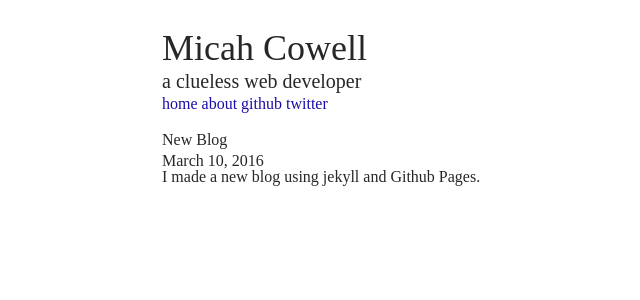
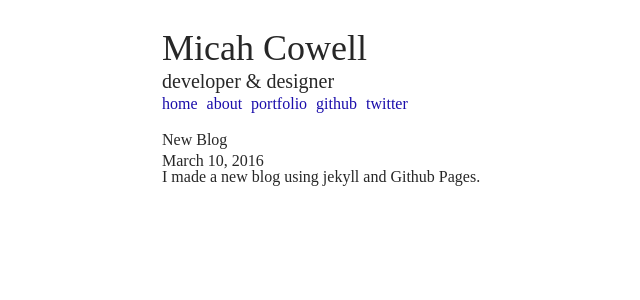
Before and after one commit to maxhumber/maxhumber.com, a Jekyll site: the page built from _posts/2016-03-10-new-blog.md, in a window 1280 px wide. Shown: the top 300 px of the page, without its empty margins (145-785 px from the left). Built offline with Jekyll 4.4.1, drawn with Linux system fonts in a browser that asks for light colours.

Commit message:
new pages and redesign

```diff
--- a/_config.yml
+++ b/_config.yml
@@ -1,6 +1,6 @@
 # My variables
 name: Micah Cowell
-description: a clueless web developer
+description: developer & designer
 google_analytics: null
 google_verification: null
 
--- a/_data/navigation.yml
+++ b/_data/navigation.yml
@@ -1,5 +1,11 @@
+- title: home
+  url: /
+
 - title: about
   url: /me
+
+- title: portfolio
+  url: /work
 
 - title: github
   url: https://github.com/getmicah
--- a/_includes/header.html
+++ b/_includes/nav.html
@@ -1,9 +1,8 @@
 
-<div class="header">
+<div class="nav">
     <h1>{{ site.name }}</h1>
     <h2>{{ site.description }}</h2>
     <ul>
-        <li><a href="/">home</a></li>
         {% for item in site.data.navigation %}
         <li>
             <a href="{{ item.url }}">{{ item.title }}</a>
--- a/_layouts/default.html
+++ b/_layouts/default.html
@@ -26,7 +26,7 @@
 <body>
 
     <div class="wrapper">
-        {% include header.html %}
+        {% include nav.html %}
         {{ content }}
     </div>
 
--- a/_sass/_header.scss
+++ /dev/null
@@ -1,14 +0,0 @@
-// HEADER
-.header {
-    h1 {
-        font-size: 36px;
-    }
-    h2 {
-        font-size: 20px;
-    }
-    ul {
-        li {
-            display: inline;
-        }
-    }
-}
--- a/_sass/_post.scss
+++ /dev/null
@@ -1,4 +0,0 @@
-// POST
-.post {
-    margin-top: 20px;
-}
--- a/assets/css/main.scss
+++ b/assets/css/main.scss
@@ -3,9 +3,6 @@
 
 @import "reset";
 @import "config";
-@import "header";
-@import "post";
-@import "about";
 
 
 body {
@@ -31,6 +28,12 @@
     text-decoration: none;
   }
 }
+ul {
+    margin-top: 5px;
+    li {
+        margin-top: 5px;
+    }
+}
 
 
 // WRAPPER
@@ -41,8 +44,24 @@
 }
 
 
-// PORTFOLIO
-.portfolio {
+// NAVIGATION
+.nav {
+    h1 {
+        font-size: 36px;
+    }
+    h2 {
+        font-size: 20px;
+    }
+    ul {
+        li {
+            display: inline;
+            margin-right: 5px;
+        }
+    }
+}
+
+
+.blog {
     margin-top: 20px;
     h1 {
         font-size: 24px;
@@ -50,8 +69,17 @@
 }
 
 
-// BLOG
-.blog {
+.post {
+    margin-top: 20px;
+}
+
+
+.about {
+    margin-top: 20px;
+}
+
+
+.portfolio {
     margin-top: 20px;
     h1 {
         font-size: 24px;
```
Also changed, not shown: index.html (+1 -12 lines), me/index.html (+8 -0 lines), work/index.html (added, +15 -0 lines), _sass/_about.scss (deleted).
